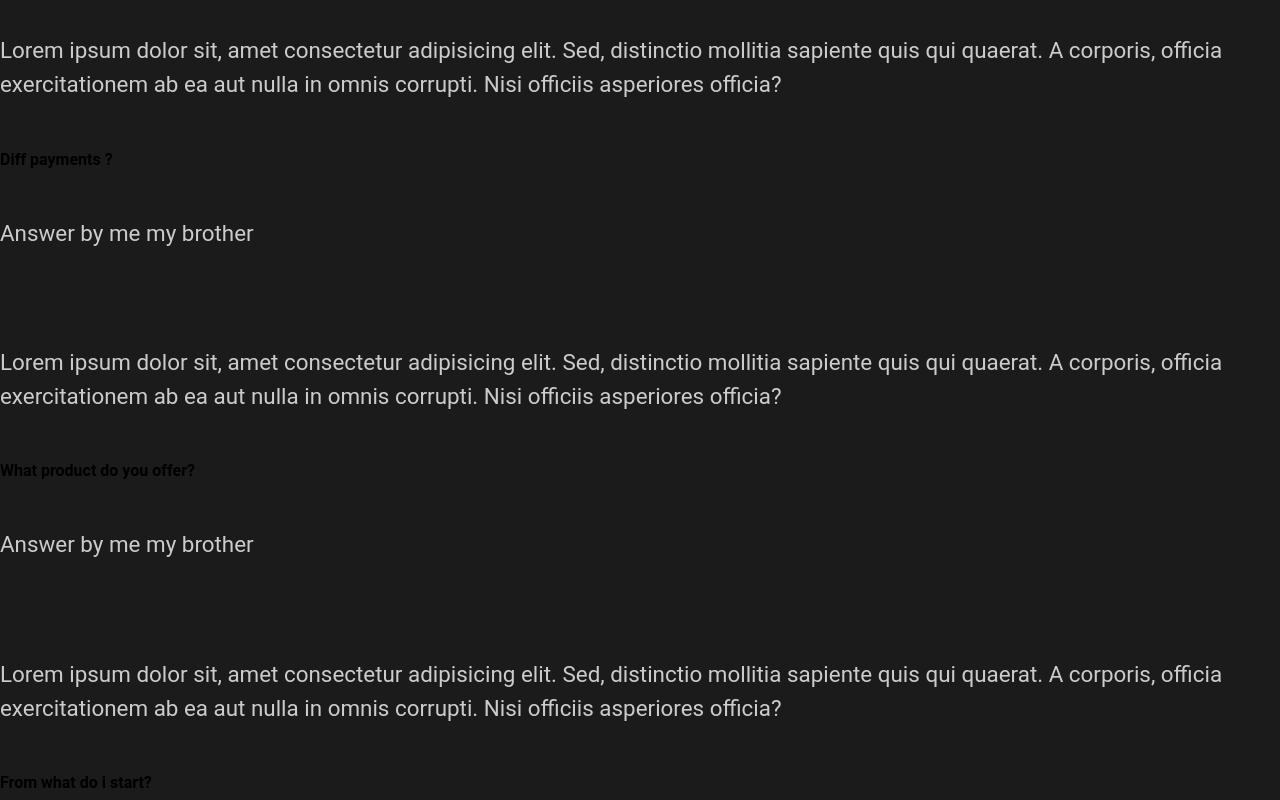
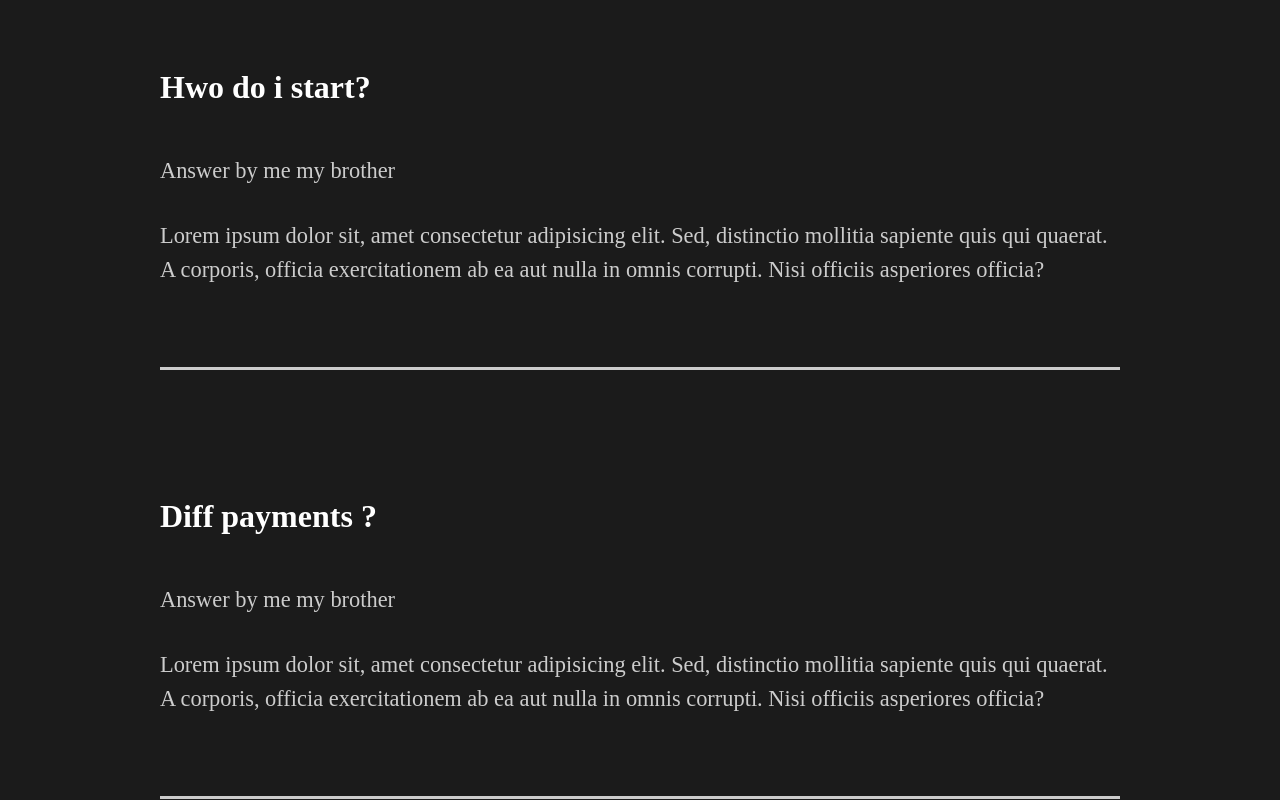
Before and after one commit to VesperGG/portfolioapp, a React (Create React App) app: page / in a window 1280 px wide. Shown: the part 2300-3100 px from the top of the page. Built offline with nearby package versions, Linux system fonts and the light colour scheme; the HTML template or start-up script is replaced by a standard one.

Commit message:
faq section styled comp

```diff
--- a/src/cmp/FaqSection.js
+++ b/src/cmp/FaqSection.js
@@ -1,8 +1,9 @@
 import React from 'react';
-
+import styled from 'styled-components';
+import {About,Description,Image,Hide} from '../styles'
 const FaqSection = () => {
     return (
-        <div className="faq">
+        <Faq>
             <h2>Any questions <span>FAQ</span></h2>
             <div className="question">
                 <h4>Hwo do i start?</h4>
@@ -10,6 +11,7 @@
                     <p>Answer by me my brother</p>
                     <p>Lorem ipsum dolor sit, amet consectetur adipisicing elit. Sed, distinctio mollitia sapiente quis qui quaerat. A corporis, officia exercitationem ab ea aut nulla in omnis corrupti. Nisi officiis asperiores officia?</p>
                 </div>
+                <div className="faq-line"></div>
             </div>
             <div className="question">
                 <h4>Diff payments ?</h4>
@@ -17,6 +19,7 @@
                     <p>Answer by me my brother</p>
                     <p>Lorem ipsum dolor sit, amet consectetur adipisicing elit. Sed, distinctio mollitia sapiente quis qui quaerat. A corporis, officia exercitationem ab ea aut nulla in omnis corrupti. Nisi officiis asperiores officia?</p>
                 </div>
+                <div className="faq-line"></div>
             </div>
             <div className="question">
                 <h4>What product do you offer?</h4>
@@ -24,6 +27,7 @@
                     <p>Answer by me my brother</p>
                     <p>Lorem ipsum dolor sit, amet consectetur adipisicing elit. Sed, distinctio mollitia sapiente quis qui quaerat. A corporis, officia exercitationem ab ea aut nulla in omnis corrupti. Nisi officiis asperiores officia?</p>
                 </div>
+                <div className="faq-line"></div>
             </div>
             <div className="question">
                 <h4>From what do i start?</h4>
@@ -31,8 +35,37 @@
                     <p>Answer by me my brother</p>
                     <p>Lorem ipsum dolor sit, amet consectetur adipisicing elit. Sed, distinctio mollitia sapiente quis qui quaerat. A corporis, officia exercitationem ab ea aut nulla in omnis corrupti. Nisi officiis asperiores officia?</p>
                 </div>
+                <div className="faq-line"></div>
             </div>
-        </div>
+        </Faq>
     )
 }
+
+const Faq = styled(About)`
+    display: block;
+    span {
+        display:block;
+    }
+    h2{
+        padding-bottom: 2rem;
+        font-weight:lighter;
+    }
+    .faq-line {
+        background: #cccccc;
+        height: 0.2rem;
+        margin: 2rem 0rem;
+        width: 100%;
+    }
+    .question {
+        padding: 3rem 0rem;
+        cursor:pointer;
+    }
+    .answer {
+        padding: 2rem 0rem;
+    }
+    p {
+        padding: 1rem 0rem;
+    }
+`
+
 export default FaqSection;
--- a/src/cmp/GlobalStyle.js
+++ b/src/cmp/GlobalStyle.js
@@ -9,7 +9,7 @@
 
 body {
     background-color: #1b1b1b;
-    font-family: 'Roboto', sans-serif;
+    font-family: 'DynaPuff', cursive;
 }
 button {
     font-weight: bold;
@@ -37,6 +37,7 @@
     }
     h4 {
         font-weight: bold;
+        font-size: 2rem;
     }
     a{
         font-size: 1.1rem;
```
